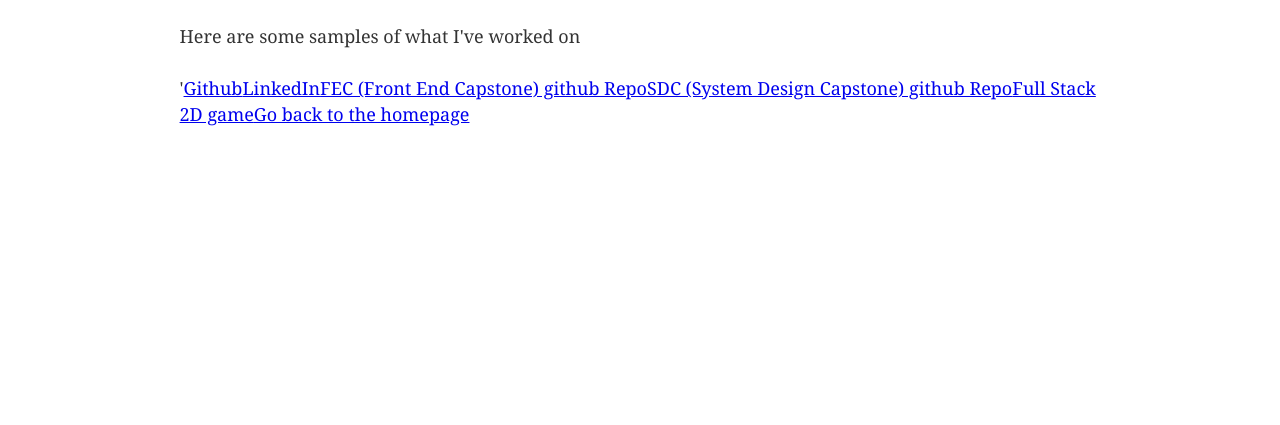
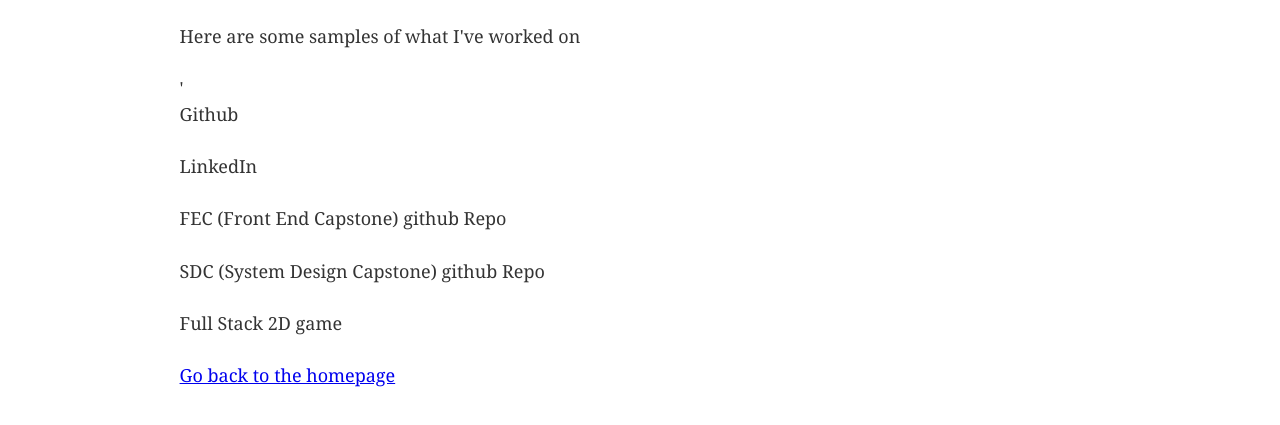
Before and after one commit to Windsvept/hackaton-intro, a Gatsby site: page /page-2 in a window 1280 px wide. Shown: the part 223-648 px from the top of the page. Built offline with nearby package versions, Linux system fonts and the light colour scheme; Gatsby itself is replaced by a stand-in of ours.

Commit message:
first commit

```diff
--- a/src/pages/page-2.js
+++ b/src/pages/page-2.js
@@ -8,11 +8,11 @@
     <h1>Hi from the second page</h1>
     <p>Welcome to page 2</p>
     <p>Here are some samples of what I've worked on</p>'
-    <a href="https://github.com/Windsvept">Github</a>
-    <a href="https://www.linkedin.com/in/junsubchoi/">LinkedIn</a>
-    <a href="https://github.com/yelpreactor/header-map">FEC (Front End Capstone) github Repo</a>
-    <a href="https://github.com/Hackazon-System-Design-Captstone/review-filter">SDC (System Design Capstone) github Repo</a>
-    <a href="https://somni-vindicta.herokuapp.com/">Full Stack 2D game</a>
+    <p href="https://github.com/Windsvept">Github</p>
+    <p href="https://www.linkedin.com/in/junsubchoi/">LinkedIn</p>
+    <p href="https://github.com/yelpreactor/header-map">FEC (Front End Capstone) github Repo</p>
+    <p href="https://github.com/Hackazon-System-Design-Captstone/review-filter">SDC (System Design Capstone) github Repo</p>
+    <p href="https://somni-vindicta.herokuapp.com/">Full Stack 2D game</p>
     <Link to="/">Go back to the homepage</Link>
   </Layout>
 )
```
